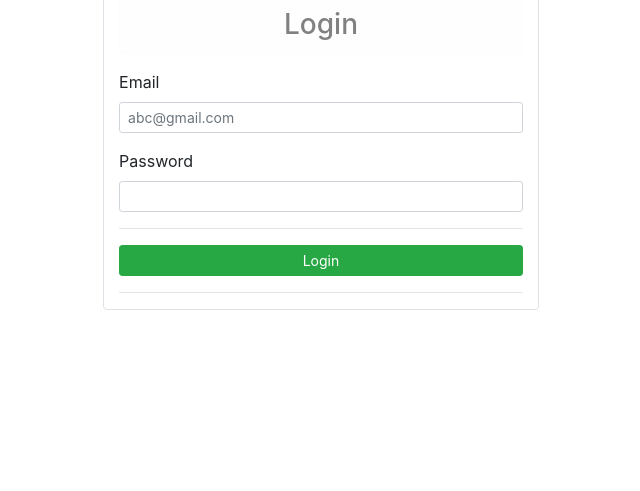
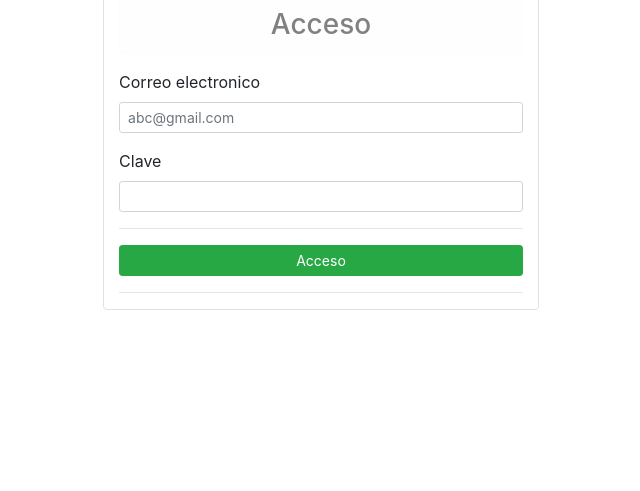
Before and after one commit to sobarzolicandeo/examen-pgy3121, a Django app: page /login in a window 1280 px wide. Shown: the part 309-800 px from the top of the page, without its empty margins (319-959 px from the left). Run offline with Django 3.2, Linux system fonts and the light colour scheme; some libraries are stand-ins or nearby versions.

Commit message:
Se actualiza login

```diff
--- a/store/templates/login.html
+++ b/store/templates/login.html
@@ -13,7 +13,7 @@
                 class="" style="height: 150px;">
             <hr>
             </div>
-            <h3 class="alert alert-light rounded-pill" style="text-align:center" >Login</h3>
+            <h3 class="alert alert-light rounded-pill" style="text-align:center" >Acceso</h3>
             <form action="/login" method="POST">
 
                 {% csrf_token %}
@@ -25,7 +25,7 @@
                 {% endif %}
                 <!-- email -->
                 <div class="form-group">
-                    <label for="">Email</label>
+                    <label for="">Correo electronico</label>
                     <input required type="email" name="email" id=""
                     value="{{values.email}}"
                     class=" form-control-sm form-control" placeholder="abc@gmail.com">
@@ -34,7 +34,7 @@
 
                 <!-- password -->
                 <div class="form-group">
-                    <label for="">Password</label>
+                    <label for="">Clave</label>
                     <input type="password"
                     name="password"
                     id=""
@@ -42,7 +42,7 @@
                 </div>
 
                 <hr>
-                <button type="submit" class="btn btn-sm btn-success col-lg-12">Login</button>
+                <button type="submit" class="btn btn-sm btn-success col-lg-12">Acceso</button>
                 <hr>
 
 
```
Also changed, not shown: db.sqlite3.
